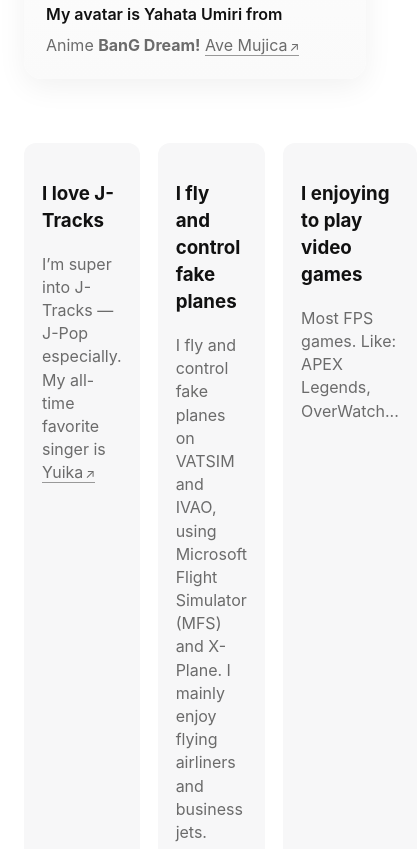
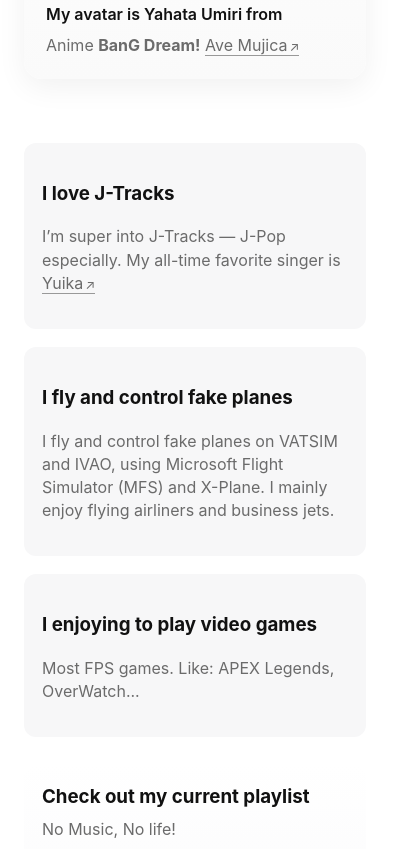
Before and after one commit to lpxlpx7/jurinas-website, a plain HTML site: page index.html in a window 390 px wide. Shown: the part 715-1564 px from the top of the page, 417 px wide, since content can reach past the window. Drawn offline with Linux system fonts and the light colour scheme.

Commit message:
Add files via upload

```diff
--- a/index.html
+++ b/index.html
@@ -25,10 +25,25 @@
     .device-card{background:linear-gradient(180deg,#fff,#fafafa);border-radius:18px;padding:22px;box-shadow:0 8px 30px rgba(15,15,15,0.06)}
     .device-img img {max-width: 100%;max-height: 100%;object-fit: contain;border-radius: 12px;}
 
-    section.features{display:grid;grid-template-columns:repeat(3,1fr);gap:18px;margin:28px 0}
-    .feature{background:var(--card);padding:18px;border-radius:12px}
-    .specs{display:flex;gap:18px;margin:28px 0}
-    .specs .col{flex:1;background:#fff;border-radius:12px;padding:18px;box-shadow:0 6px 20px rgba(12,12,12,0.04)}
+    section.features {
+  display: grid;
+  grid-template-columns: repeat(3, 1fr);
+  gap: 18px;
+  margin: 28px 0;
+}
+
+.feature {
+  background: var(--card);
+  padding: 18px;
+  border-radius: 12px;
+}
+
+@media (max-width: 900px) {
+  section.features {
+    grid-template-columns: 1fr;
+  }
+}
+
     table{width:100%;border-collapse:collapse}
     td,th{padding:10px 8px;border-bottom:1px solid #f0f0f0}
     th{color:var(--muted);text-align:left;font-weight:600}
```
